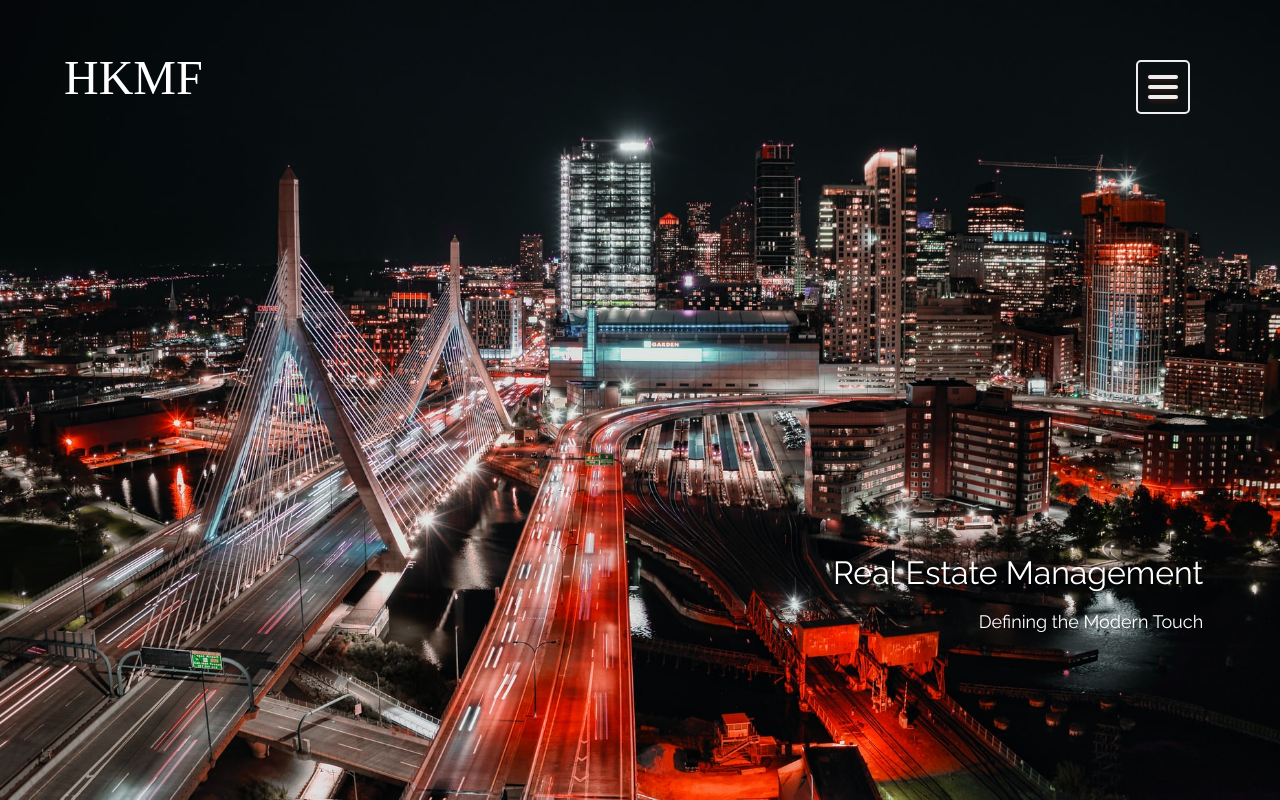
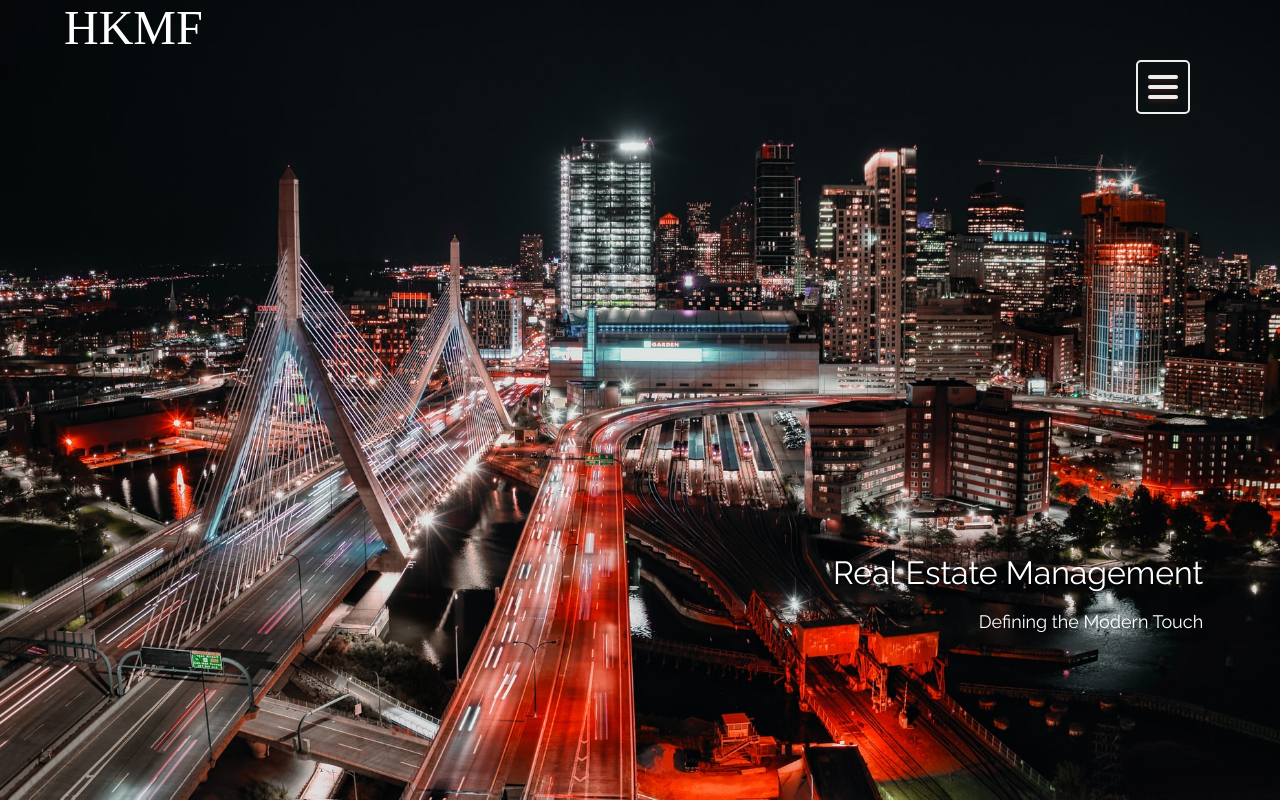
Before and after one commit to joshuakerndev/hkmf-property-management, a React (Create React App) app: page / in a window 1280 px wide. Built offline with nearby package versions, Linux system fonts and the light colour scheme.

Commit message:
adjust scss

```diff
--- a/src/Components/MainPage/MainPage.scss
+++ b/src/Components/MainPage/MainPage.scss
@@ -36,11 +36,3 @@
         font-size: 18px;
     }
 }
-
-.PageHeader {
-    position: absolute;
-    left: 50px;
-    top: 50px;
-    color: white;
-    font-size: 48px;
-}
```
